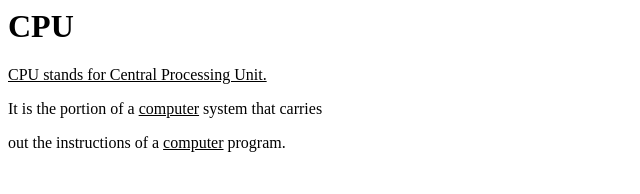
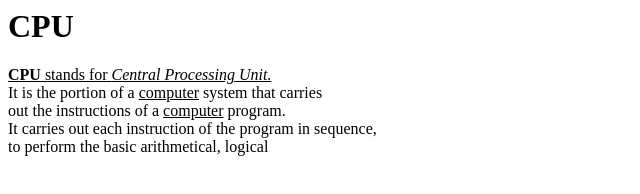
Before and after one commit to iamneo-production/fbbfafdbeafcdaadaeccdfffebaeceaec, a website: page public/index.html in a window 1280 px wide. Shown: the whole page, without its empty margins (0-640 px from the left). Drawn offline with Linux system fonts and the light colour scheme.

Commit message:
Backup Commit

```diff
--- a/public/index.html
+++ b/public/index.html
@@ -1,6 +1,8 @@
 <html>
     <body>
         <h1> CPU </h1>
-        <p><u>CPU stands for Central Processing Unit.</u></p>
-        <p>It is the portion of a <u>computer</u> system that carries</p>
-        <p>out the instructions of a <u>computer</u> program.</p>
+        <p><u><b>CPU</b> stands for <i>Central Processing Unit.</i></u><br>
+        It is the portion of a <u>computer</u> system that carries<br>
+        out the instructions of a <u>computer</u> program.<br>
+        It carries out each instruction of the program in sequence,<br>
+        to perform the basic arithmetical, logical
```
